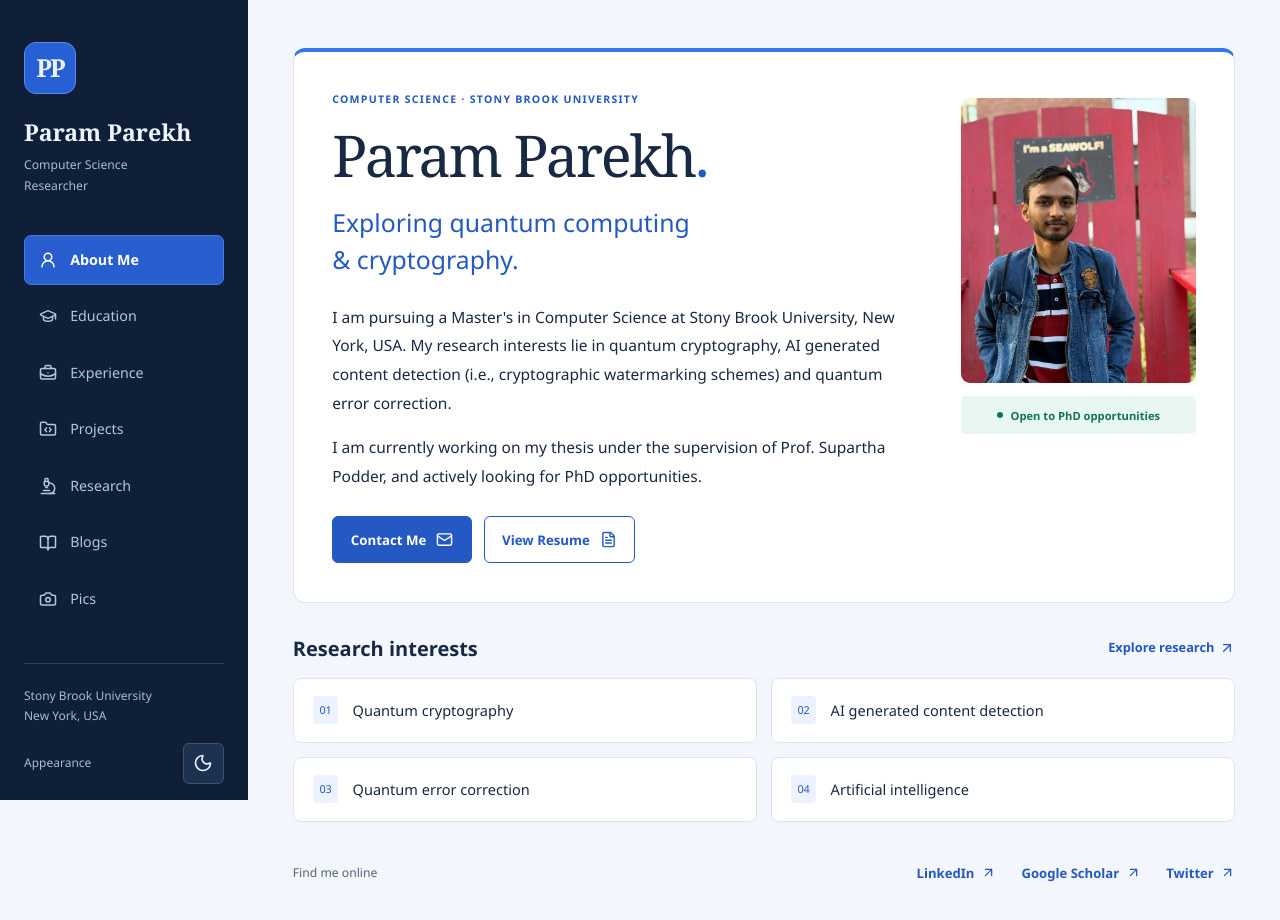
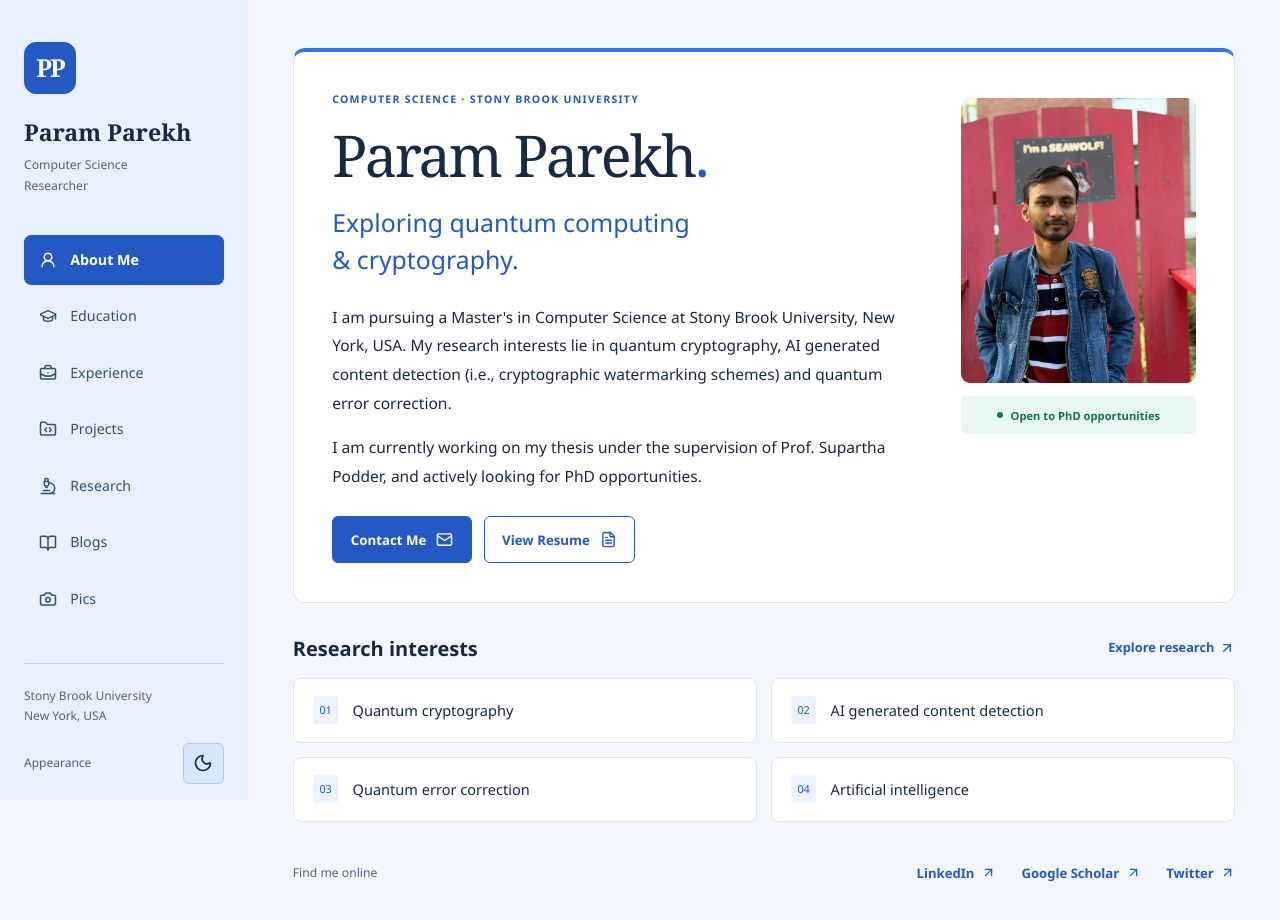
Before and after one commit to paramparekh/Portfolio-Website, a Next.js app: page / in a window 1280 px wide. Shown: the top 920 px of the page. Built offline with nearby package versions, Linux system fonts and the light colour scheme.

Commit message:
Make navigation colors follow the selected light or dark theme

```diff
--- a/src/app/globals.css
+++ b/src/app/globals.css
@@ -9,7 +9,17 @@
   --highlight: #a66612;
   --card-bg: #ffffff;
   --card-border: #dce5f1;
-  --nav-bg: #101f38;
+  --nav-bg: #e8f0ff;
+  --nav-text: #182943;
+  --nav-muted: #53647c;
+  --nav-link: #365271;
+  --nav-hover-bg: #d7e5ff;
+  --nav-hover-text: #173e83;
+  --nav-border: #c5d6ef;
+  --nav-control-border: #b2c6e5;
+  --nav-active-bg: #2459c4;
+  --nav-active-border: #2459c4;
+  --nav-active-text: #ffffff;
   --button-text: #ffffff;
   --font-sans: 'Segoe UI', Arial, sans-serif;
   --font-serif: Georgia, 'Times New Roman', serif;
@@ -28,6 +38,16 @@
   --highlight: #f3c471;
   --card-bg: #142239;
   --card-border: #2c3e59;
+  --nav-bg: #101f38;
+  --nav-text: #edf3ff;
+  --nav-muted: #a8bad6;
+  --nav-link: #b4c5df;
+  --nav-hover-bg: #1d3251;
+  --nav-hover-text: #ffffff;
+  --nav-border: #30405b;
+  --nav-control-border: #41516a;
+  --nav-active-bg: #285ed0;
+  --nav-active-border: #477be4;
   --button-text: #10203a;
   --status: #91e2bd;
   --status-bg: #15392e;
@@ -106,7 +126,7 @@ a:focus-visible, button:focus-visible, summary:focus-visible { outline: 3px soli
 .section-heading { margin-top: 0.75rem; font-size: 1.4rem; padding-bottom: 0.8rem; border-bottom: 1px solid var(--card-border); }
 .education-entry { background: var(--card-bg); border: 1px solid var(--card-border); border-left: 4px solid #3476ef; border-radius: 8px; padding: 1.75rem; }
 .publication-card { border-left: 3px solid #3476ef; }
-.theme-toggle { background: #1d3251; border: 1px solid #41516a; border-radius: 6px; cursor: pointer; color: #e9f0fc; display: flex; align-items: center; justify-content: center; padding: 0.6rem; }
+.theme-toggle { background: var(--nav-hover-bg); border: 1px solid var(--nav-control-border); border-radius: 6px; cursor: pointer; color: var(--nav-text); display: flex; align-items: center; justify-content: center; padding: 0.6rem; }
 @media (min-width: 801px) and (max-width: 1150px) {
   :root { --sidebar-width: 220px; }
   .about-hero { grid-template-columns: minmax(0, 1fr) 170px; gap: 1.5rem; padding: 1.5rem; }
--- a/src/components/Navbar.module.css
+++ b/src/components/Navbar.module.css
@@ -1,16 +1,16 @@
-.sidebar { grid-column: 1; grid-row: 1; position: sticky; top: 0; width: 100%; min-width: 0; height: 100vh; height: 100dvh; background: #101f38; color: #edf3ff; padding: 2.6rem 1.5rem 1.25rem; display: flex; flex-direction: column; z-index: 100; overflow-y: auto; }
+.sidebar { grid-column: 1; grid-row: 1; position: sticky; top: 0; width: 100%; min-width: 0; height: 100vh; height: 100dvh; background: var(--nav-bg); color: var(--nav-text); padding: 2.6rem 1.5rem 1.25rem; display: flex; flex-direction: column; z-index: 100; overflow-y: auto; }
 .identity { display: flex; flex-direction: column; align-items: flex-start; }
-.monogram { display: grid; place-items: center; width: 52px; height: 52px; background: #2760d5; border: 1px solid #5d8ced; border-radius: 12px; font: 600 1.55rem/1 var(--font-serif); margin-bottom: 1.4rem; letter-spacing: -0.08em; }
+.monogram { display: grid; place-items: center; width: 52px; height: 52px; background: var(--nav-active-bg); border: 1px solid var(--nav-active-border); border-radius: 12px; color: var(--nav-active-text); font: 600 1.55rem/1 var(--font-serif); margin-bottom: 1.4rem; letter-spacing: -0.08em; }
 .monogram span { display: none; }
 .name { font: 600 1.45rem/1.4 var(--font-serif); }
-.subtitle { font-size: 0.76rem; color: #a8bad6; margin-top: 0.4rem; max-width: 170px; }
+.subtitle { font-size: 0.76rem; color: var(--nav-muted); margin-top: 0.4rem; max-width: 170px; }
 .navigation { display: flex; flex-direction: column; flex: 1; }
 .navItems { display: flex; flex-direction: column; gap: 0.4rem; margin: 2.4rem 0; }
-.navItem { display: flex; align-items: center; gap: 0.8rem; padding: 0.75rem 0.9rem; color: #b4c5df; border: 1px solid transparent; border-radius: 7px; font-size: 0.89rem; transition: background 0.2s, color 0.2s; }
+.navItem { display: flex; align-items: center; gap: 0.8rem; padding: 0.75rem 0.9rem; color: var(--nav-link); border: 1px solid transparent; border-radius: 7px; font-size: 0.89rem; transition: background 0.2s, color 0.2s; }
 .navItem svg { flex-shrink: 0; }
-.navItem:hover { color: #fff; background: #1d3251; }
-.active { border-color: #477be4; background: #285ed0; color: #fff; font-weight: 600; }
-.sidebarFooter { margin-top: auto; padding-top: 1.4rem; border-top: 1px solid #30405b; color: #a8bad6; font-size: 0.75rem; }
+.navItem:hover { color: var(--nav-hover-text); background: var(--nav-hover-bg); }
+.active { border-color: var(--nav-active-border); background: var(--nav-active-bg); color: var(--nav-active-text); font-weight: 600; }
+.sidebarFooter { margin-top: auto; padding-top: 1.4rem; border-top: 1px solid var(--nav-border); color: var(--nav-muted); font-size: 0.75rem; }
 .themeControl { display: flex; align-items: center; justify-content: space-between; margin-top: 1rem; }
 .menuToggle { display: none; }
 @media (max-width: 800px) {
@@ -19,7 +19,7 @@
   .monogram { display: none; }
   .name { font-size: 1.25rem; }
   .subtitle { font-size: 0.7rem; margin-top: 0.1rem; max-width: none; }
-  .menuToggle { display: flex; align-items: center; justify-content: center; background: #1d3251; border: 1px solid #41516a; border-radius: 6px; color: #fff; padding: 0.6rem; cursor: pointer; }
+  .menuToggle { display: flex; align-items: center; justify-content: center; background: var(--nav-hover-bg); border: 1px solid var(--nav-control-border); border-radius: 6px; color: var(--nav-text); padding: 0.6rem; cursor: pointer; }
   .navigation { display: none; }
   .open { display: flex; }
   .navItems { margin: 1.1rem 0; }
```
